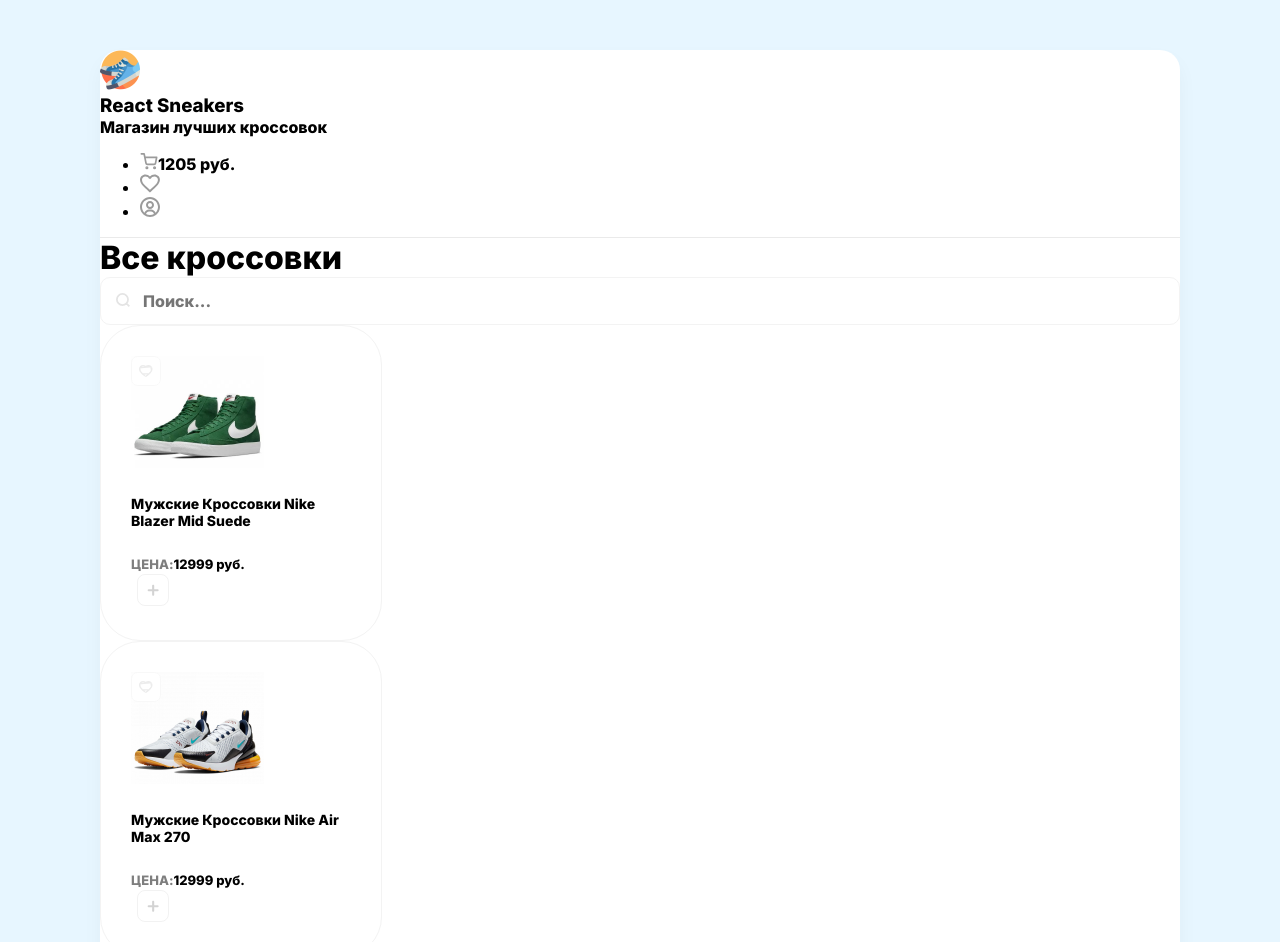
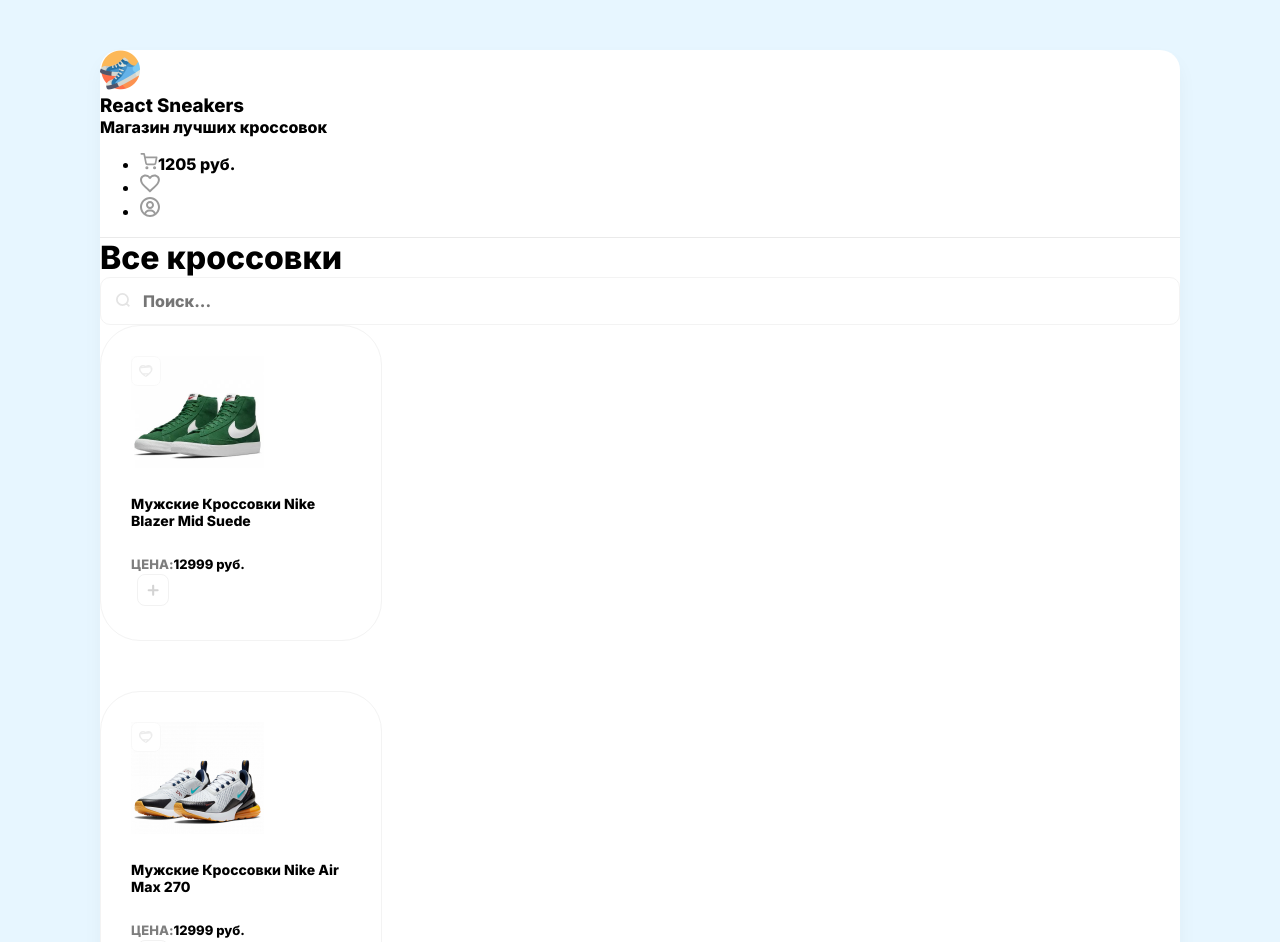
Before and after one commit to AntipovSergey/React_Sneakers, a React (Create React App) app: page / in a window 1280 px wide. Shown: the top 942 px of the page. Built offline with nearby package versions, Linux system fonts and the light colour scheme.

Commit message:
Create Card-module(css-module)

```diff
--- a/src/App.js
+++ b/src/App.js
@@ -44,6 +44,7 @@
 							title={obj.title}
 							price={obj.price}
 							imageUrl={obj.imageUrl}
+							onClickPlus={() => console.log(obj)}
 						/>
 					))}
 				</div>
--- /dev/null
+++ b/src/components/Card/Card.module.scss
@@ -0,0 +1,34 @@
+.card {
+	border: 1px solid #f3f3f3;
+	padding: 30px;
+	width: 220px;
+	border-radius: 40px;
+	transition: box-shadow ease-in-out 0.2s, transform ease-in-out 0.2s;
+	margin-bottom: 50px;
+	margin-right: 30px;
+
+	&:hover {
+		box-shadow: 0px 20px 30px rgba(0, 0, 0, 0.06);
+		transform: translateY(-5px);
+	}
+
+	h5 {
+		font-weight: 400;
+		font-size: 14px;
+	}
+
+	span {
+		font-size: 13px;
+		opacity: 0.5;
+		text-transform: uppercase;
+	}
+
+	b {
+		font-size: 13px;
+	}
+
+	.favorite {
+		position: absolute;
+		cursor: pointer;
+	}
+}
--- a/src/components/Card.jsx
+++ b/src/components/Card/index.jsx
@@ -1,9 +1,12 @@
 import React from 'react';
+import styles from './Card.module.scss';
 
-function Card({ title, price, imageUrl }) {
+const { card, favorite } = styles;
+
+function Card({ title, price, imageUrl, onClickPlus }) {
 	return (
-		<div className='card mb-50 mr-30'>
-			<div className='favorite'>
+		<div className={card}>
+			<div className={favorite}>
 				<img
 					src='/img/not-favorited-item.svg'
 					alt='add to favorites'
@@ -18,7 +21,7 @@
 					<span>Цена:</span>
 					<b>{price} руб.</b>
 				</div>
-				<button className='button'>
+				<button className='button' onClick={onClickPlus}>
 					<img src='img/not-added-item.svg' alt='plus' width={32} height={32} />
 				</button>
 			</div>
--- a/src/index.scss
+++ b/src/index.scss
@@ -35,39 +35,6 @@
 .content {
 	h1 {
 		margin: 0;
-	}
-}
-
-.card {
-	border: 1px solid #f3f3f3;
-	padding: 30px;
-	width: 220px;
-	border-radius: 40px;
-	transition: box-shadow ease-in-out 0.2s, transform ease-in-out 0.2s;
-
-	&:hover {
-		box-shadow: 0px 20px 30px rgba(0, 0, 0, 0.06);
-		transform: translateY(-5px);
-	}
-
-	h5 {
-		font-weight: 400;
-		font-size: 14px;
-	}
-
-	span {
-		font-size: 13px;
-		opacity: 0.5;
-		text-transform: uppercase;
-	}
-
-	b {
-		font-size: 13px;
-	}
-
-	.favorite {
-		position: absolute;
-		cursor: pointer;
 	}
 }
 
```
